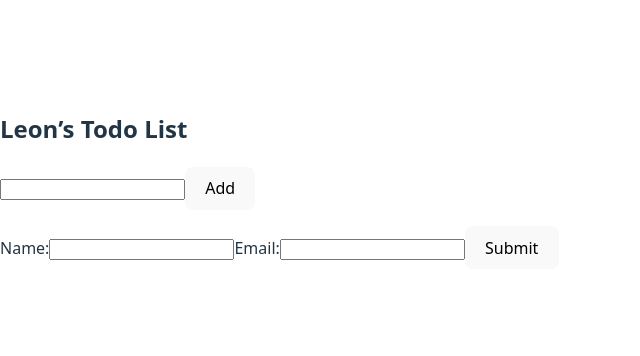
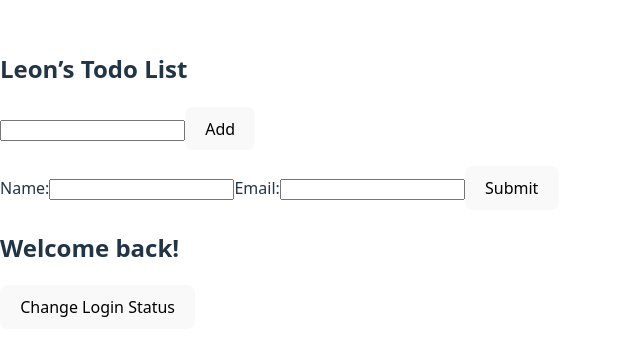
Before and after one commit to TheRealLeonZZ/react_journey, a React (Vite) app in the folder my-first-react-app/: page / in a window 1280 px wide. Shown: the part 220-576 px from the top of the page, without its empty margins (0-640 px from the left). Built offline with nearby package versions, Linux system fonts and the light colour scheme.

Commit message:
Practice conditional rendering

```diff
--- a/my-first-react-app/src/App.jsx
+++ b/my-first-react-app/src/App.jsx
@@ -1,11 +1,13 @@
 import TodoApp from './components/TodoApp';
 import AlertForm from './components/AlertForm';
+import WelcomeMessage from './components/WelcomeMessage';
 
 function App() {
   return (
     <div>
       <TodoApp />
       <AlertForm />
+      <WelcomeMessage isLoggedIn={true} />
     </div>
   );
 }
--- /dev/null
+++ b/my-first-react-app/src/components/WelcomeMessage.jsx
@@ -0,0 +1,25 @@
+import { useState } from 'react';
+
+function WelcomeMessage({ isLoggedIn }) {
+    // Use local state to track login status, initialized with the prop value
+    const [localIsLoggedIn, setLocalIsLoggedIn] = useState(isLoggedIn);
+    const [message, setMessage] = useState(localIsLoggedIn ? "Welcome back!" : "Please log in");
+
+    function changeLoginStatus() {
+        // Toggle the local login state
+        const newState = !localIsLoggedIn;
+        console.log('New login state:', newState);
+
+        setLocalIsLoggedIn(newState);
+        setMessage(newState ? "Welcome back!" : "Please log in");
+    }
+
+    return (
+      <div>
+            <h2>{message}</h2>
+        <button onClick={changeLoginStatus}>Change Login Status</button>
+      </div>
+    );
+  }
+
+  export default WelcomeMessage;
```
